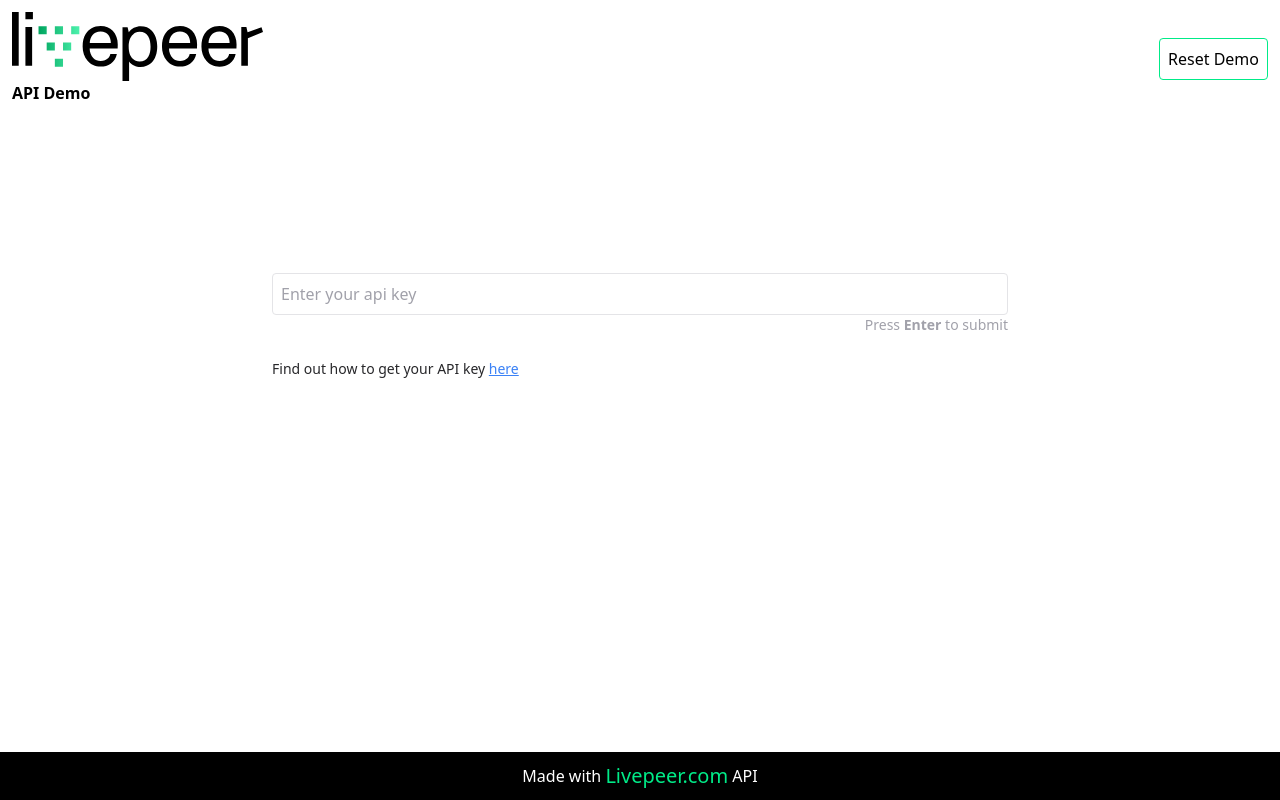
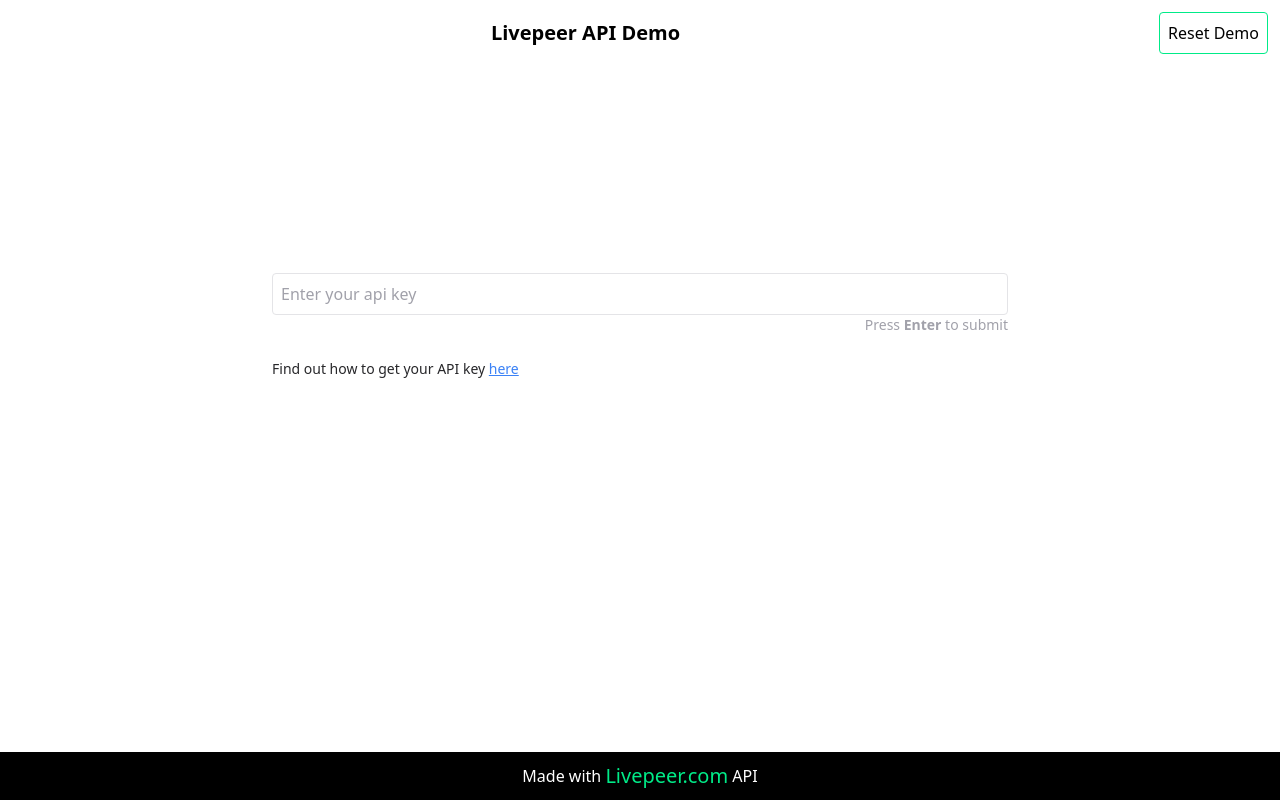
Before and after one commit to shad-k/livepeer-demo-app, a Next.js app: page / in a window 1280 px wide. Built offline with nearby package versions, Linux system fonts and the light colour scheme.

Commit message:
Change header

```diff
--- a/pages/index.tsx
+++ b/pages/index.tsx
@@ -108,10 +108,9 @@
           href="https://livepeer.com/docs/"
           target="_blank"
           rel="noopener, nofollow"
-          className="logo flex flex-col w-2/5 lg:w-1/5"
+          className="logo flex flex-col flex-1 lg:w-1/5 lg:text-center"
         >
-          <img src="/logo.svg"></img>
-          <span className="font-bold">API Demo</span>
+          <h1 className="font-bold text-xl">Livepeer API Demo</h1>
         </a>
 
         <button
```
